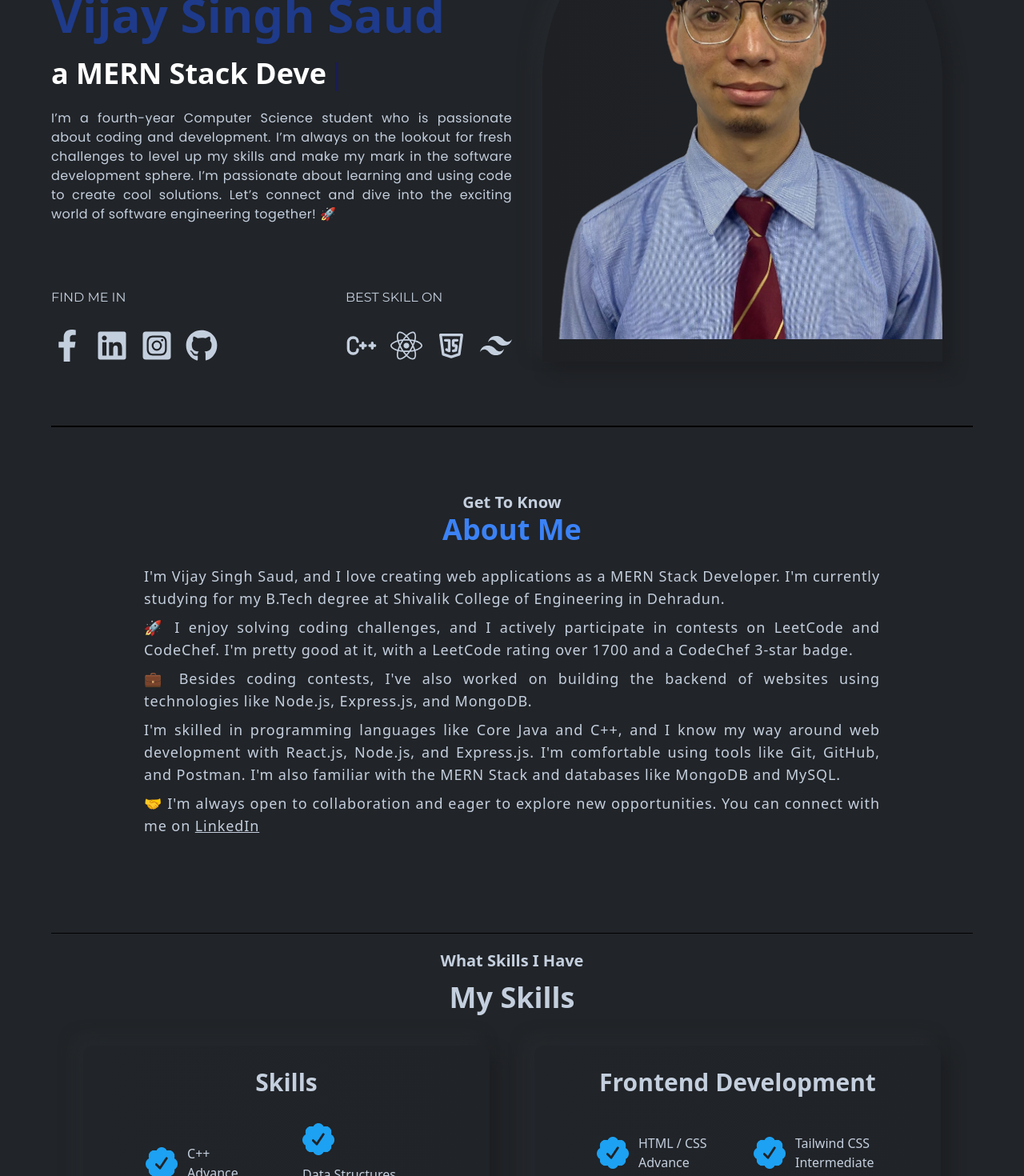
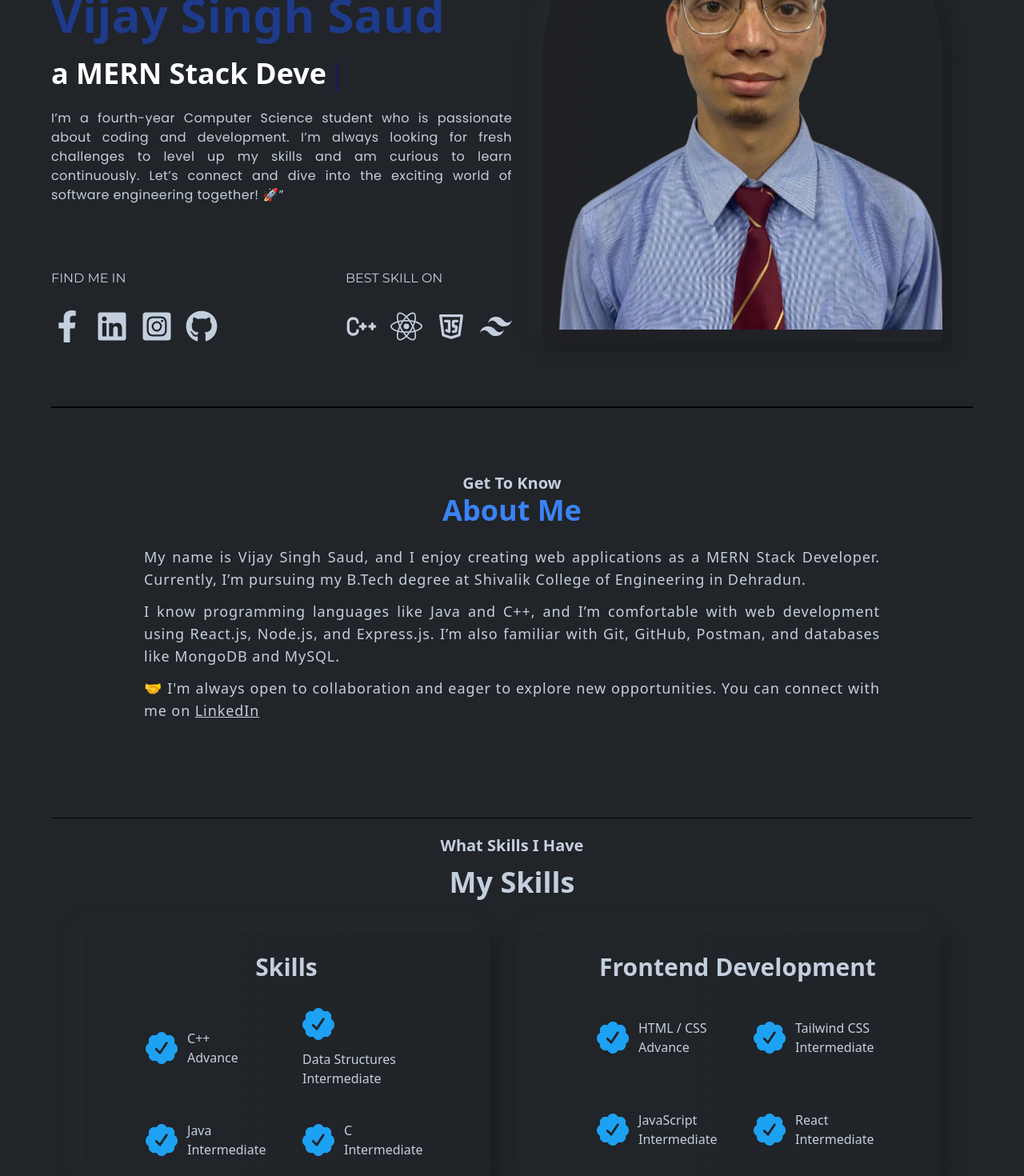
Before and after one commit to vss021/vijay, a React (Create React App) app: page / in a window 1280 px wide. Shown: the part 340-1810 px from the top of the page at 80% size. Built offline with nearby package versions, Linux system fonts and the light colour scheme; the HTML template or start-up script is replaced by a standard one.

Commit message:
Change 1.2

```diff
--- a/src/components/about/Introduction.js
+++ b/src/components/about/Introduction.js
@@ -14,30 +14,13 @@ const Introduction = () => {
         </h1>
       </div>
 
-      <div className="text-lg text-justify  tracking-wider md:px-24 flex flex-col gap-2">
+      <div className="text-lg text-justify  tracking-wider md:px-24 flex flex-col gap-3">
         <p>
-          I'm Vijay Singh Saud, and I love creating web applications as a MERN
-          Stack Developer. I'm currently studying for my B.Tech degree at
-          Shivalik College of Engineering in Dehradun.
+        My name is Vijay Singh Saud, and I enjoy creating web applications as a MERN Stack Developer. Currently, I’m pursuing my B.Tech degree at Shivalik College of Engineering in Dehradun.
         </p>
         <p>
-          🚀 I enjoy solving coding challenges, and I actively participate in
-          contests on LeetCode and CodeChef. I'm pretty good at it, with a
-          LeetCode rating over 1700 and a CodeChef 3-star badge.{" "}
-        </p>
-
-        <p>
-          💼 Besides coding contests, I've also worked on building the backend
-          of websites using technologies like Node.js, Express.js, and MongoDB.
-        </p>
-
-        <p>
           {" "}
-          I'm skilled in programming languages like Core Java and C++, and I
-          know my way around web development with React.js, Node.js, and
-          Express.js. I'm comfortable using tools like Git, GitHub, and Postman.
-          I'm also familiar with the MERN Stack and databases like MongoDB and
-          MySQL.
+          I know programming languages like Java and C++, and I’m comfortable with web development using React.js, Node.js, and Express.js. I’m also familiar with Git, GitHub, Postman, and databases like MongoDB and MySQL.
         </p>
 
         <p>
--- a/src/components/banner/Banner.js
+++ b/src/components/banner/Banner.js
@@ -9,7 +9,7 @@ const Banner = () => {
   return (
     <section
       id="home"
-      className="w-full h-auto pt-10 pb-20 lgl:flex flex-wrap border-b-[2px] border-b-black"
+      className="w-full h-auto pt-10 pb-20 lgl:flex flex-wrap-reverse border-b-[2px] border-b-black"
     >
         <LeftBanner/>
         <RightBanner/>
--- a/src/components/banner/LeftBanner.js
+++ b/src/components/banner/LeftBanner.js
@@ -56,7 +56,7 @@ const LeftBanner = () => {
           </h2>
 
           <p className="text-base text-justify font-bodyFont  tracking-wide">
-          I’m a fourth-year Computer Science student who is passionate about coding and development. I’m always on the lookout for fresh challenges to level up my skills and make my mark in the software development sphere. I’m passionate about learning and using code to create cool solutions. Let’s connect and dive into the exciting world of software engineering together! 🚀
+          I’m a fourth-year Computer Science student who is passionate about coding and development. I’m always looking for fresh challenges to level up my skills and am curious to learn continuously. Let’s connect and dive into the exciting world of software engineering together! 🚀”
           </p>
         </div>
 
--- a/src/components/footer/Footer.js
+++ b/src/components/footer/Footer.js
@@ -67,7 +67,7 @@ const Footer = () => {
           <li>
             <span className="w-full text-lg relative hover:text-designColor duration-300 group cursor-pointer">
 
-            <a href="https://example.com" target="_blank">Resume</a>
+            <a href="/" target="_blank">Resume</a>
               <span className="w-full h-[1px] bg-designColor inline-flex absolute left-0 -bottom-1 -translate-x-[100%] group-hover:translate-x-0 transition-transform duration-300"></span>
             </span>
           </li>
--- a/src/components/project/Card.js
+++ b/src/components/project/Card.js
@@ -15,7 +15,7 @@ const Card = ({ title, des, img, urlLink }) => {
           alt="src"
         />
       </div>
-      <div className="w-full mt-5 flex flex-col  gap-6">
+      <div className="w-full mt-2 flex flex-col  gap-6">
         <div>
           <div className="flex items-center justify-between">
             <h3 className="text-base uppercase text-designColor font-normal">
@@ -32,7 +32,7 @@ const Card = ({ title, des, img, urlLink }) => {
               </span>
             </div>
           </div>
-          <p className="text-sm tracking-wide text-justify mt-3 hover:text-gray-100 duration-300">
+          <p className="text-sm tracking-wide text-justify hover:text-gray-100 duration-300">
             {des}
           </p>
         </div>
--- a/src/constants/introduction.js
+++ /dev/null
@@ -1,18 +0,0 @@
-export const intro = {
-  title: " Introduction ",
-  intro:"I'm a final-year computer science student with a deep passion for software development. I'm driven by the thrill of using technology to solve complex problems and create innovative solutions.",
-
-  des: "In my journey towards becoming a Software Development Engineer, I've acquired a diverse set of skills:",
-
-  skills: [
-    "Proficient in C++, Java, and JavaScript",
-    "Experienced with the MERN (MongoDB, Express.js, React, Node.js) stack.",
-    "Experienced in  using Tailwind CSS and Material-UI (MUI) Framework.",
-    " Database Management ",
-    "Strong foundation in data structures and algorithms.",
-    "A collaborative team player with excellent problem-solving abilities.",
-  ],
-
-  message : "Beyond just writing code, I understand the importance of effective teamwork and leveraging technology to drive innovation. As I prepare to embark on my career journey, I'm excited about the prospect of learning from new challenges and making a significant impact in the field of software development. I look forward to the opportunity to contribute my skills and passion to your organization. Thank you for considering me as a candidate for future opportunities."
-
-};
--- a/src/constants/skills.js
+++ b/src/constants/skills.js
@@ -15,7 +15,7 @@ export const techData = [
             {
                 id:'s002',
                 name : 'Data Structures',
-                level : 'Advance'
+                level : 'Intermediate'
             },
             {
                 id:'s003',
```
Also changed, not shown: src/constants/projectsData.js (+7 -7 lines).
